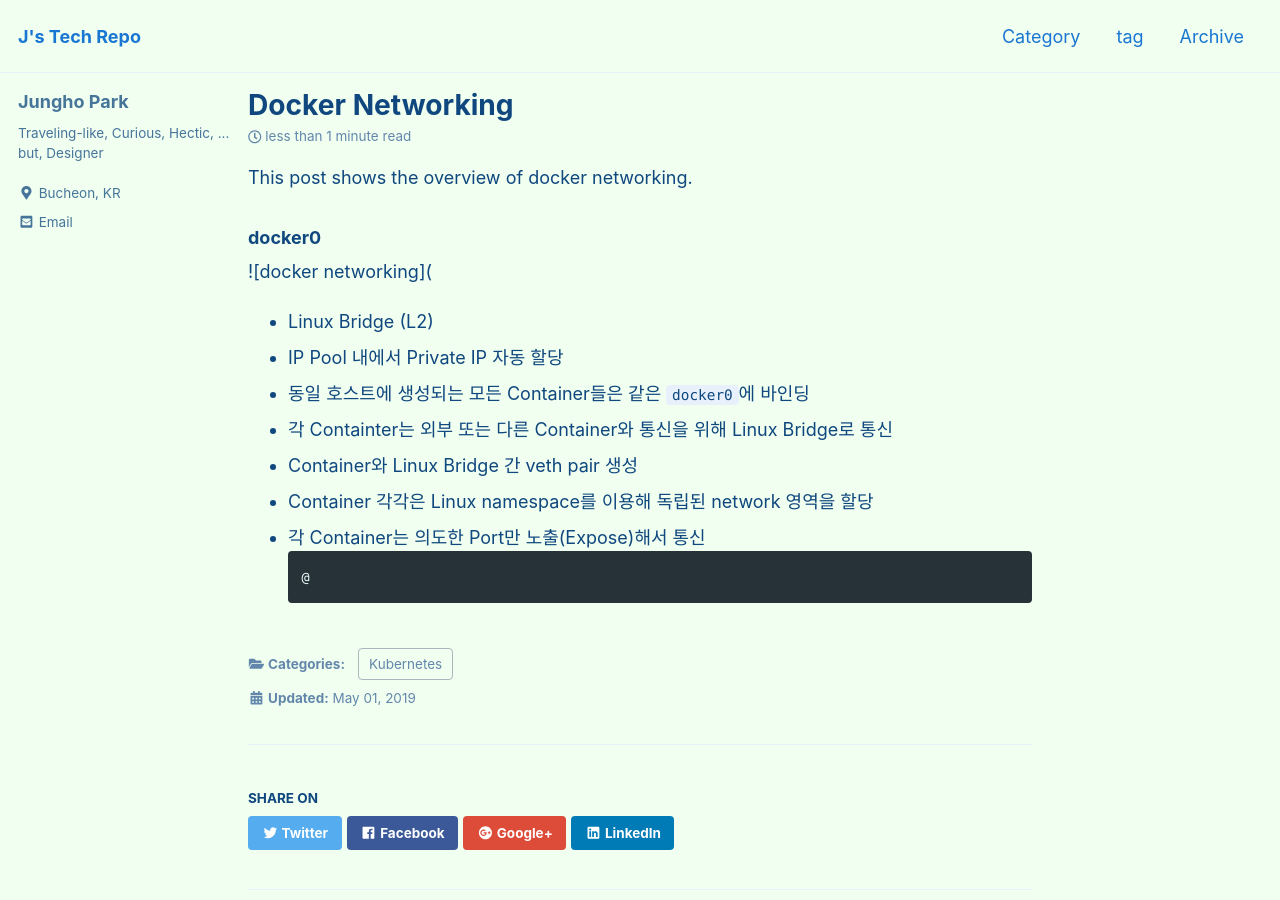
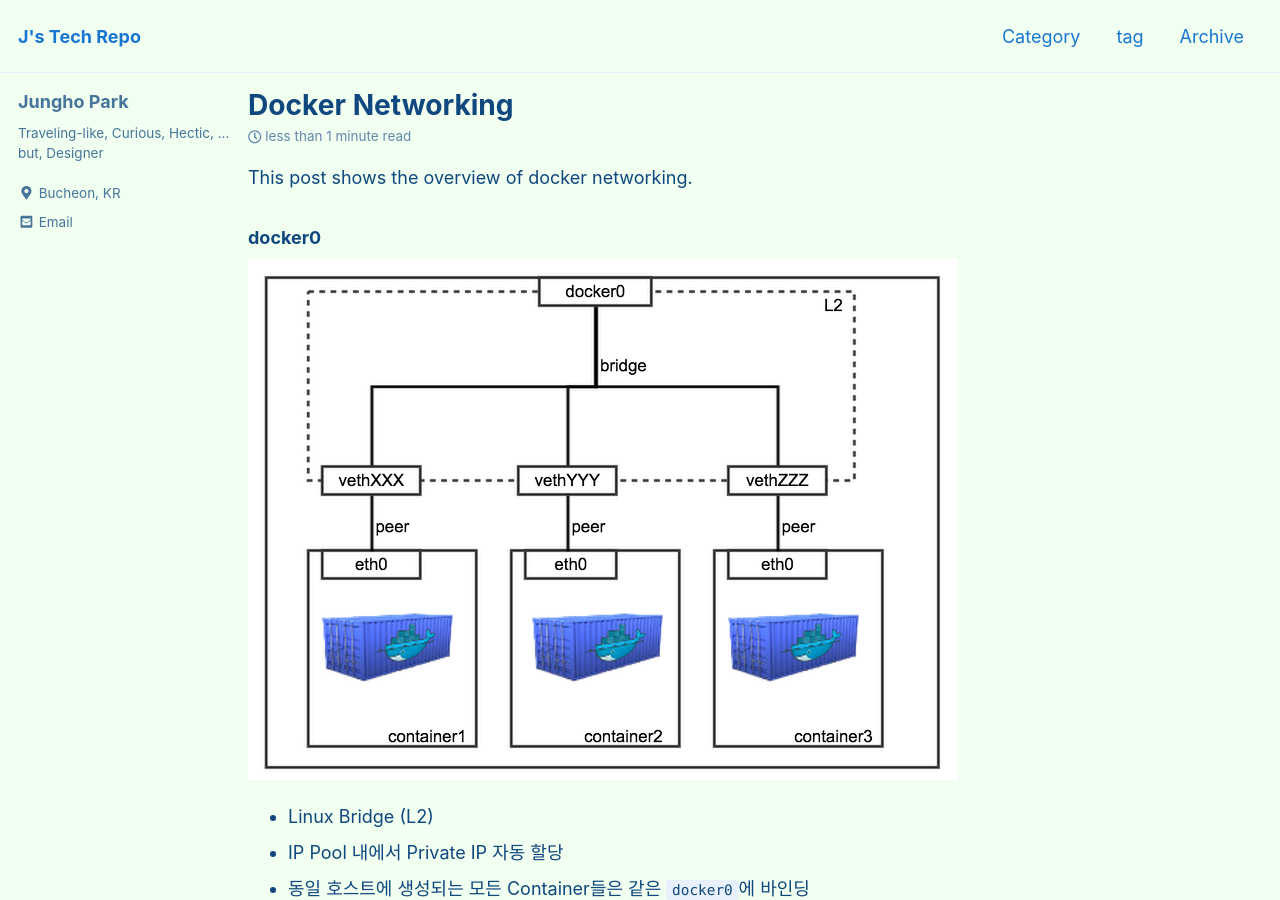
Before and after one commit to unipark00/tekrepo, a Jekyll site: the page built from _posts/2019-05-01-docker-networking.md, in a window 1280 px wide and 900 px high. Built offline with Jekyll 4.4.1, drawn with Linux system fonts in a browser that asks for light colours; cached includes are drawn as plain includes.

Commit message:
Update 2019-05-01-docker-networking.md

```diff
--- a/_posts/2019-05-01-docker-networking.md
+++ b/_posts/2019-05-01-docker-networking.md
@@ -10,7 +10,7 @@ toc: false
 This post shows the overview of docker networking.
 
 ### docker0
-![docker networking](
+![docker networking](https://github.com/unipark00/tekrepo/blob/master/_posts/2750F23D55A37EF801.png?raw=true)
 * Linux Bridge (L2)
 * IP Pool 내에서 Private IP 자동 할당
 * 동일 호스트에 생성되는 모든 Container들은 같은 `docker0`에 바인딩
```
